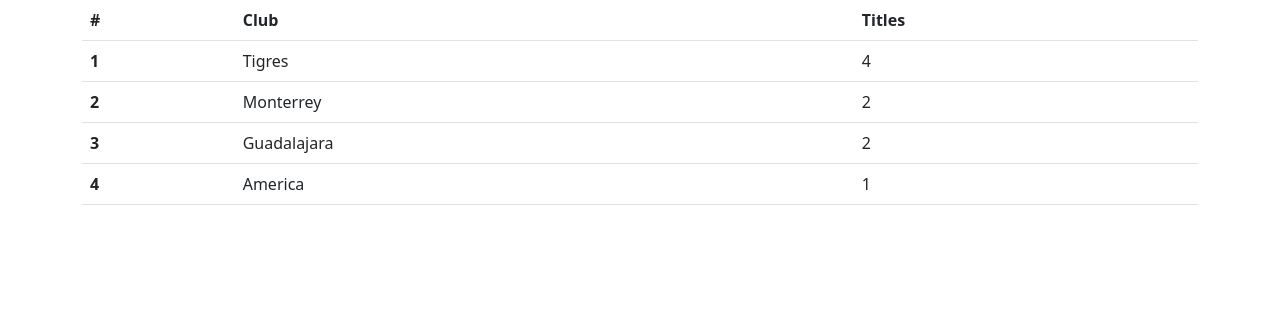
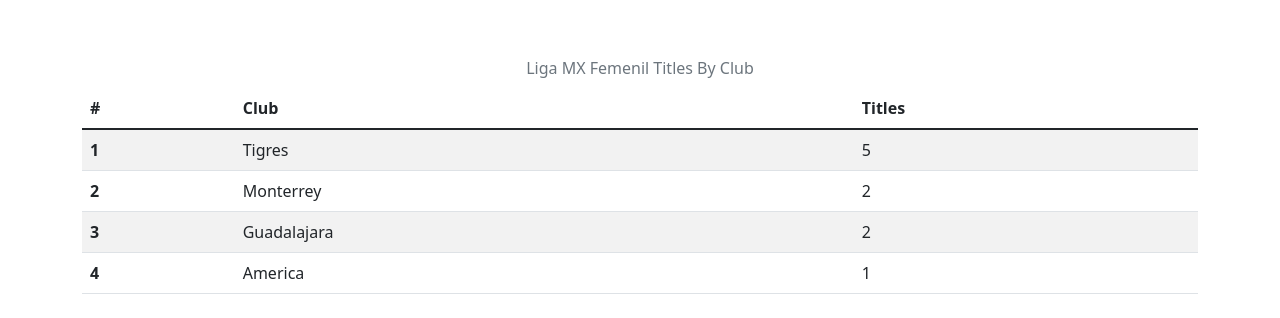
Before and after one commit to chavalk/project-a, a plain HTML site: page index.html in a window 1280 px wide. Drawn offline with nearby package versions, Linux system fonts and the light colour scheme.

Commit message:
Add caption and styling to table.

```diff
--- a/index.html
+++ b/index.html
@@ -13,7 +13,8 @@
 <body>
 
     <div class="container">
-        <table class="table">
+        <table class="table table-striped caption-top mt-5">
+            <caption class="text-center">Liga MX Femenil Titles By Club</caption>
             <thead>
                 <tr>
                     <th scope="col">#</th>
@@ -21,11 +22,11 @@
                     <th scope="col">Titles</th>
                 </tr>
             </thead>
-            <tbody>
+            <tbody class="table-group-divider">
                 <tr>
                     <th scope="row">1</th>
                     <td>Tigres</td>
-                    <td>4</td>
+                    <td>5</td>
                 </tr>
                 <tr>
                     <th scope="row">2</th>
```
